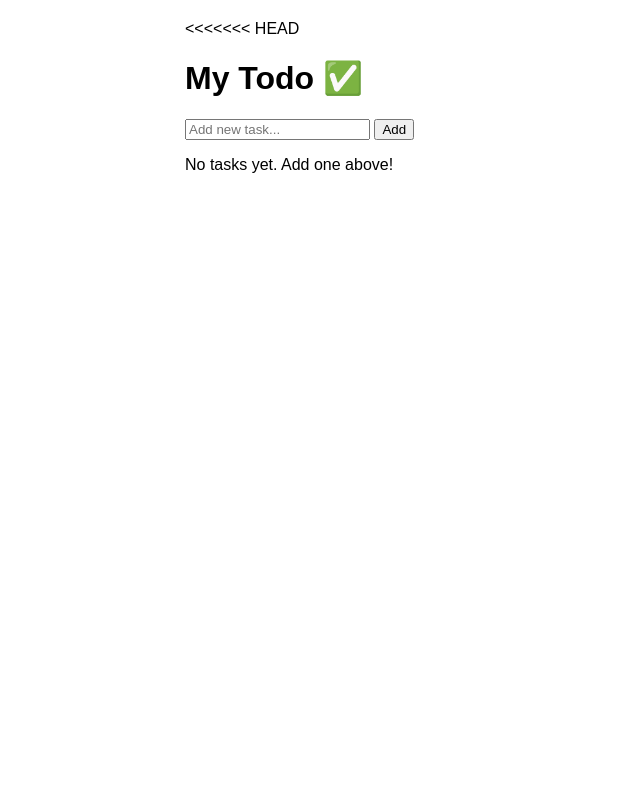
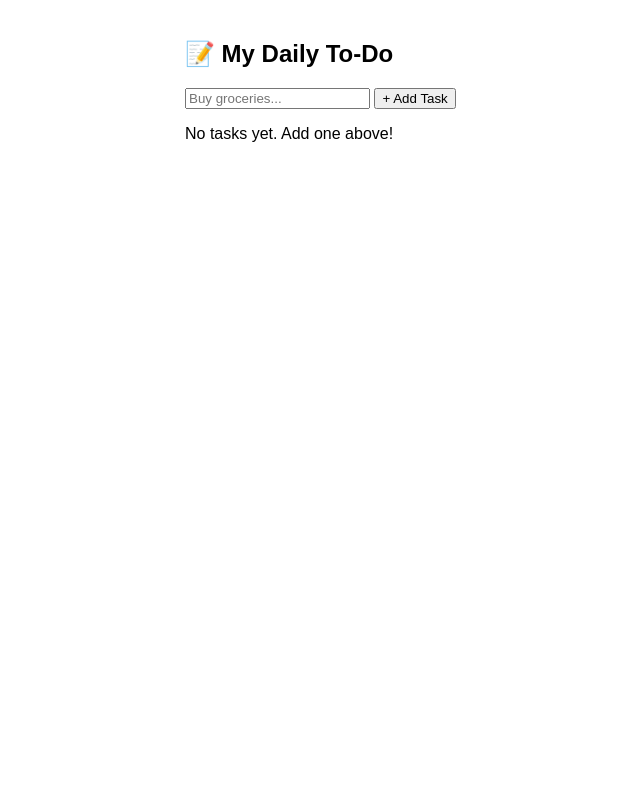
Before and after one commit to kambleshraddha1982-crypto/bca_todo, a Flask app: page / in a window 1280 px wide. Shown: the whole page, without its empty margins (155-795 px from the left). Run offline with Flask 3, Linux system fonts and the light colour scheme.

Commit message:
Clean index.html - removed all duplicate HTML

```diff
--- a/templates/index.html
+++ b/templates/index.html
@@ -1,26 +1,17 @@
-<<<<<<< HEAD
 {% extends "base.html" %}
 
 {% block content %}
-    <h1>My Todo ✅</h1>
+  <h2>📝 My Daily To-Do</h2>
 
-    <!-- Add Todo Form -->
-    <form action="/add" method="POST">
-        <input type="text" name="content" placeholder="Add new task..." required>
-        <button type="submit">Add</button>
+  <form method="POST" action="/add">
+    <input type="text" name="task" placeholder="Buy groceries..." required>
+    <button type="submit">+ Add Task</button>
   </form>
 
-    <!-- Todo List -->
   <ul>
     {% for todo in todos %}
       <li>
-                {% if todo.done %}
-                    <s>{{ todo.content }}</s>
-                {% else %}
-                    {{ todo.content }}
-                {% endif %}
-
-                <a href="/done/{{ todo.id }}">Done</a>
+        {{ todo.task }}
         <a href="/delete/{{ todo.id }}">Delete</a>
       </li>
     {% endfor %}
@@ -30,32 +21,3 @@
     <p>No tasks yet. Add one above!</p>
   {% endif %}
 {% endblock %}
-=======
-<!DOCTYPE html>
-<html>
-<head>
-<title>My Daily To-Do</title>
-<link rel="stylesheet" href="{{url_for('static', filename='style.css')}}">
-</head>
-<body>
-<div class="box">
-<h2>📝 My Daily To-Do</h2>
-<form method="POST" action="/add">
-<input name="task" placeholder="Buy gr..." required>
-<button class="add">+ Add Task</button>
-</form>
-<table>
-<tr><th>Done</th><th>Task</th><th>Action</th></tr>
-{% for t in tasks %}
-<tr class="{{'done' if t.done else ''}}">
-<td><a href="/done/{{loop.index0}}">✓</a></td>
-<td>{{t.task}}</td>
-<td><a class="del" href="/delete/{{loop.index0}}">Delete</a></td>
-</tr>
-{% endfor %}
-</table>
-<p>Total: {{total}} | Completed: {{done}} | Incomplete: {{total-done}}</p>
-</div>
-</body>
-</html>
->>>>>>> b2e43d329b942c276867e5b78e0f0eb906f2af84
```
Lines whose indentation alone changed are shown as unchanged.
